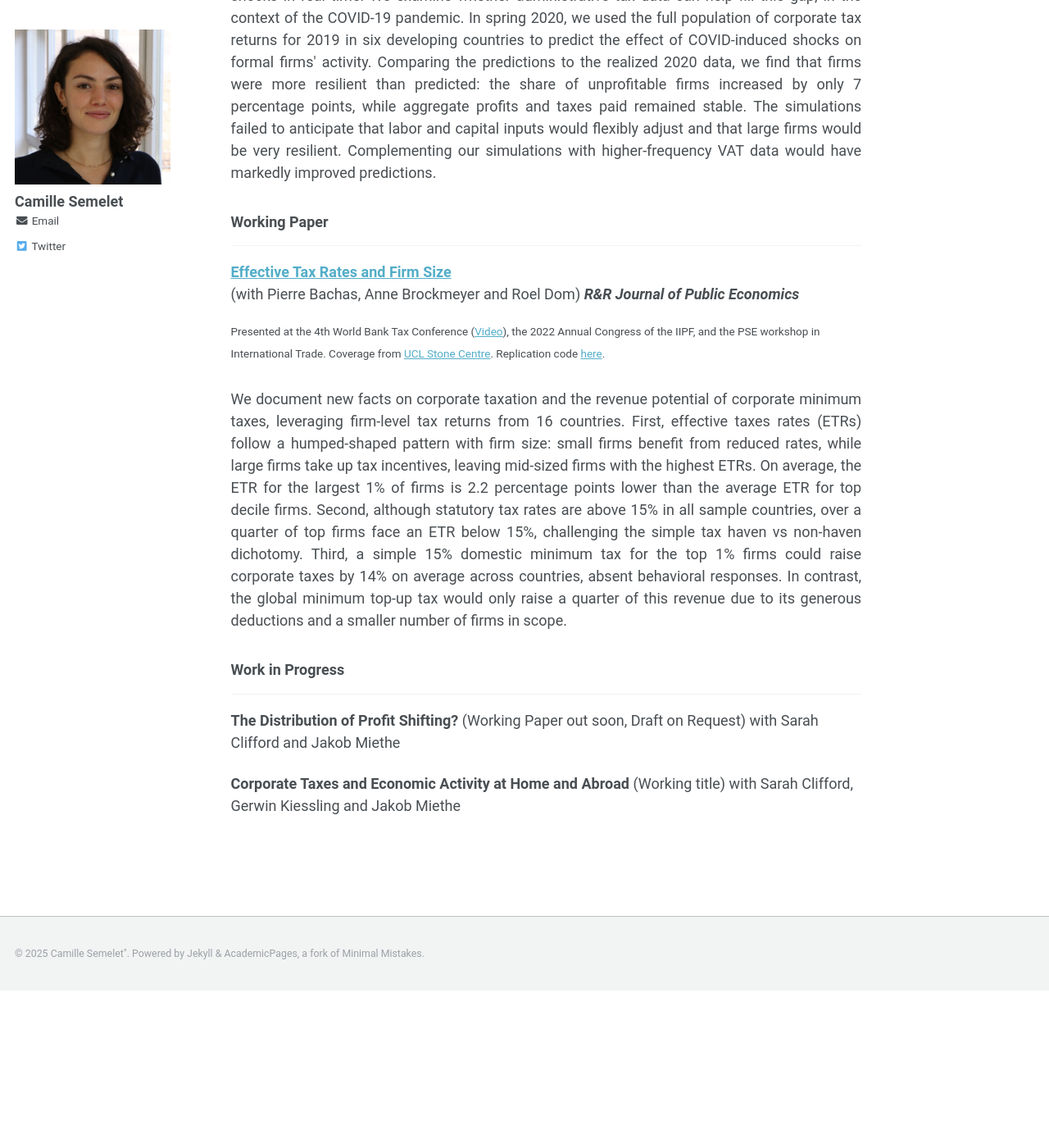
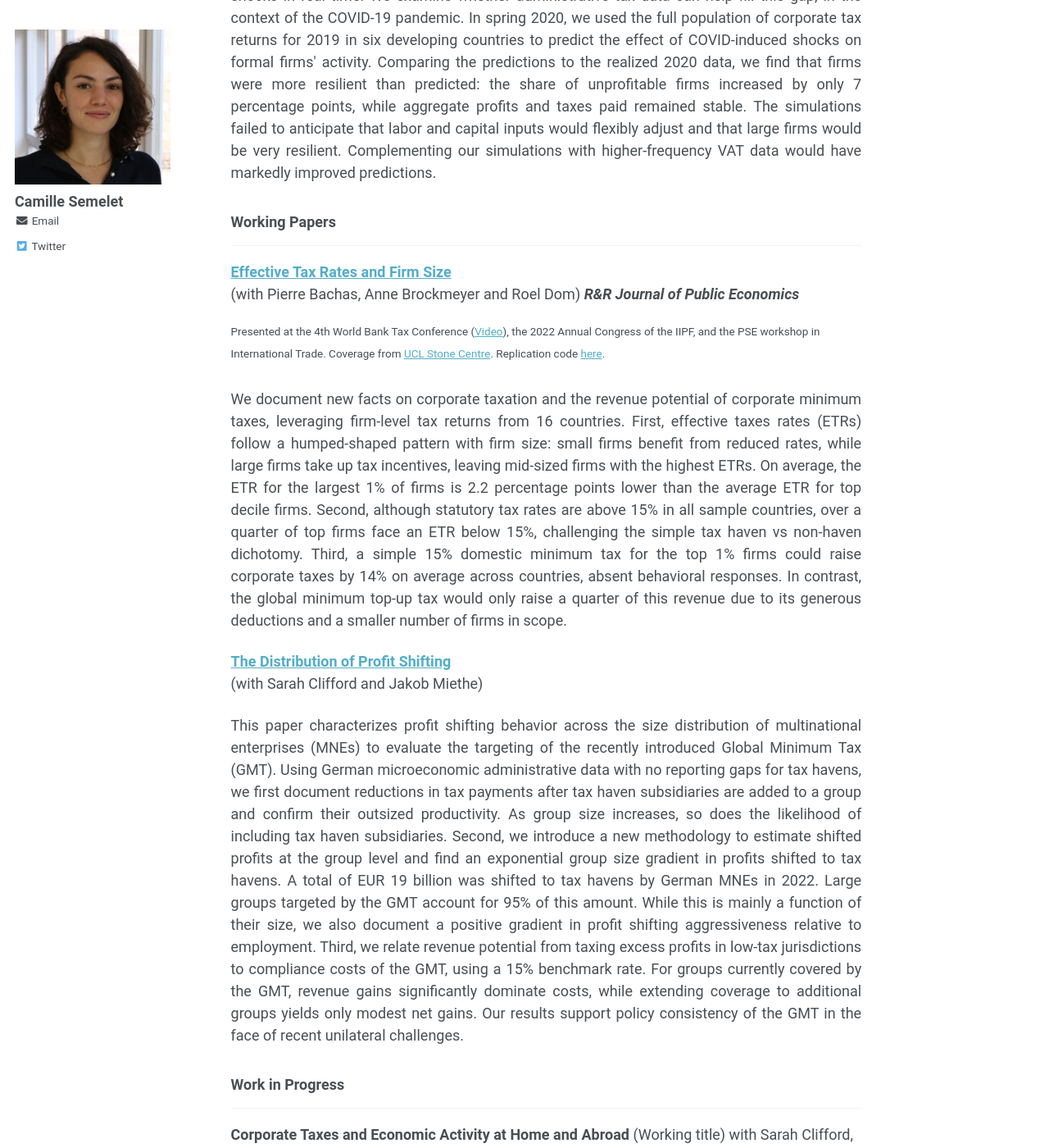
Before and after one commit to CamilleSemelet/camillesemelet.github.io, a Jekyll site: the page built from _pages/research.md, in a window 1280 px wide and 1400 px high, scrolled down 483 px. Shown: the whole window at 82% size. Built offline with Jekyll 4.4.1, drawn with Linux system fonts in a browser that asks for light colours; before the commit the page ends 1691 px from its top, so only the background shows below that.

Commit message:
Update research.md

```diff
--- a/_pages/research.md
+++ b/_pages/research.md
@@ -22,7 +22,7 @@ title: Research
 
 <p align="justify">Most low-income countries lack high-frequency firm-level data to monitor the effect of economic shocks in real time. We examine whether administrative tax data can help fill this gap, in the context of the COVID-19 pandemic. In spring 2020, we used the full population of corporate tax returns for 2019 in six developing countries to predict the effect of COVID-induced shocks on formal firms' activity. Comparing the predictions to the realized 2020 data, we find that firms were more resilient than predicted: the share of unprofitable firms increased by only 7 percentage points, while aggregate profits and taxes paid remained stable. The simulations failed to anticipate that labor and capital inputs would flexibly adjust and that large firms would be very resilient. Complementing our simulations with higher-frequency VAT data would have markedly improved predictions.</p>
 
-### Working Paper
+### Working Papers
 
 ---
 **[Effective Tax Rates and Firm Size](https://camillesemelet.github.io/files/ETR_wp_CEPR.pdf)**
@@ -34,12 +34,17 @@ _**R&R Journal of Public Economics**_
 <p align="justify">We document new facts on corporate taxation and the revenue potential of corporate minimum taxes, leveraging firm-level tax returns from 16 countries. First, effective taxes rates (ETRs) follow a humped-shaped pattern with firm size: small firms benefit from reduced rates, while large firms take up tax incentives, leaving mid-sized firms with the highest ETRs. On average, the ETR for the largest 1% of firms is 2.2 percentage points lower than the average ETR for top decile firms. Second, although statutory tax rates are above 15% in all sample countries, over a quarter of top firms face an ETR below 15%, challenging the simple tax haven vs non-haven dichotomy. Third, a simple 15% domestic minimum tax for the top 1% firms could raise corporate taxes by 14% on average across countries, absent behavioral responses. In contrast, the global minimum top-up tax would only raise a quarter of this revenue due to its generous deductions and a smaller number of firms in scope.</p>
 
 
+**[The Distribution of Profit Shifting](https://camillesemelet.github.io/files/Clifford_Miethe_Semelet_2025.pdf)**
+(with Sarah Clifford and Jakob Miethe)
+
+<p align="justify">This paper characterizes profit shifting behavior across the size distribution of multinational enterprises (MNEs) to evaluate the targeting of the recently introduced Global Minimum Tax (GMT). Using German microeconomic administrative data with no reporting gaps for tax
+havens, we first document reductions in tax payments after tax haven subsidiaries are added to a group and confirm their outsized productivity. As group size increases, so does the likelihood of including tax haven subsidiaries. Second, we introduce a new methodology to estimate shifted profits at the group level and find an exponential group size gradient in profits shifted to tax havens. A total of EUR 19 billion was shifted to tax havens by German MNEs in 2022. Large groups targeted by the GMT account for 95% of this amount. While this is mainly a function of
+their size, we also document a positive gradient in profit shifting aggressiveness relative to employment. Third, we relate revenue potential from taxing excess profits in low-tax jurisdictions to compliance costs of the GMT, using a 15% benchmark rate. For groups currently covered by the GMT, revenue gains significantly dominate costs, while extending coverage to additional groups yields only modest net gains. Our results support policy consistency of the GMT in the face of recent unilateral challenges.</p>
+
 
 ### Work in Progress
 
----
-**The Distribution of Profit Shifting?** (Working Paper out soon, Draft on Request)
-with Sarah Clifford and Jakob Miethe
+----
 
 **Corporate Taxes and Economic Activity at Home and Abroad** (Working title)
 with Sarah Clifford, Gerwin Kiessling and Jakob Miethe
```
